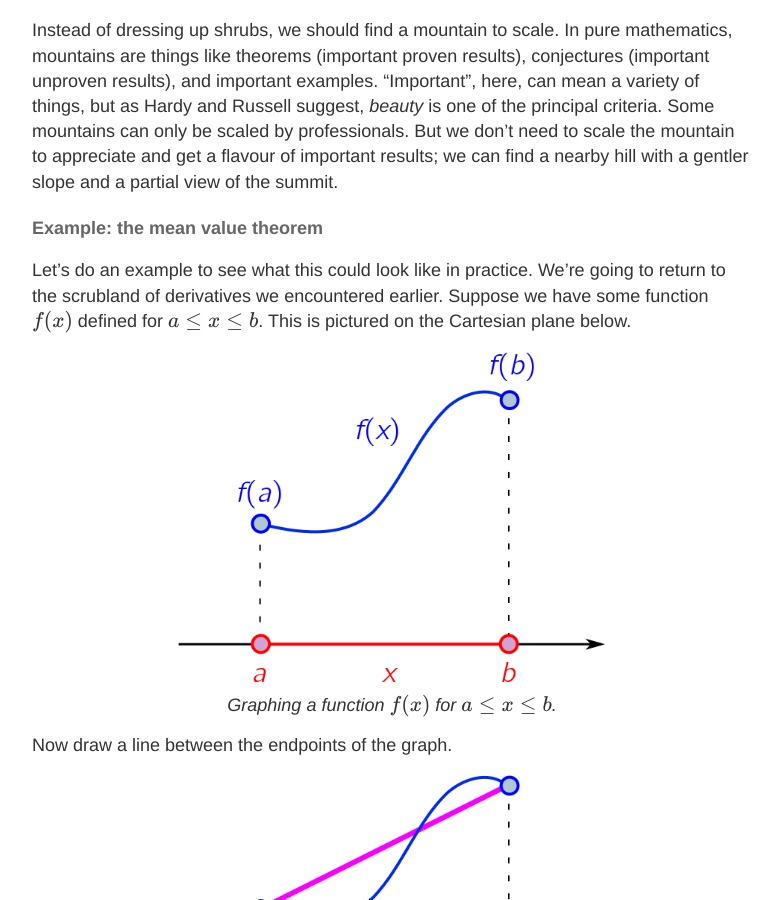
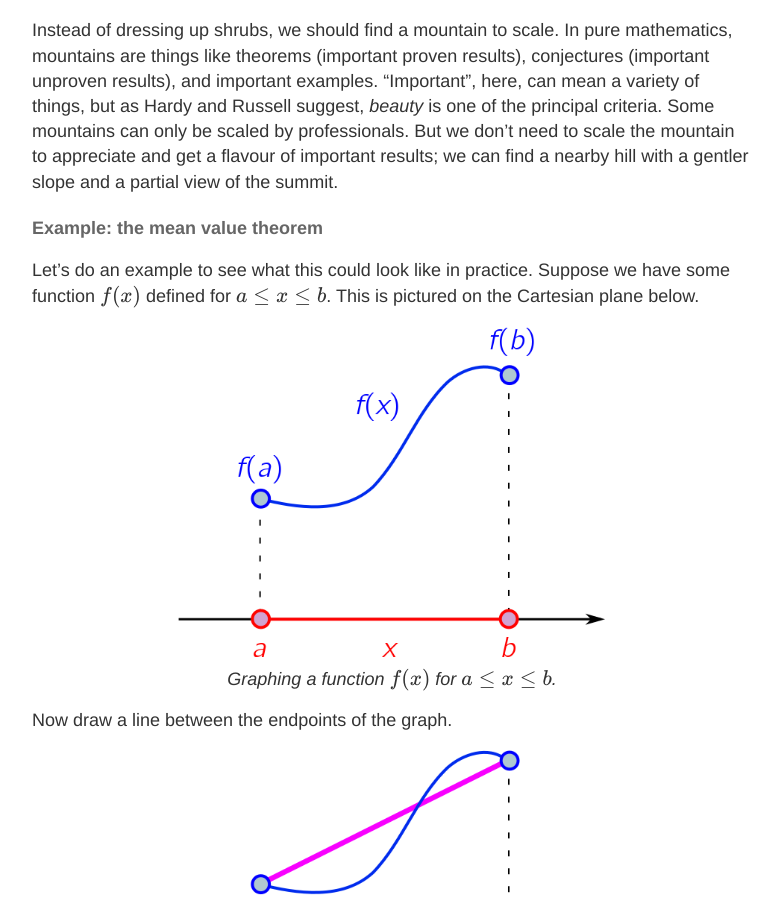
Before and after one commit to hapax/hapax.github.io, a Jekyll site: the page built from assets/teaching.md, in a window 1280 px wide and 900 px high, scrolled down 3370 px. Shown: the whole window, without its empty margins (248-1028 px from the left). Built offline with Jekyll 4.4.1, drawn with Linux system fonts in a browser that asks for light colours; our own code applies the rules of GitHub Pages for plain Markdown files; formulas are drawn with MathJax 3; a script that is not in the unit is left out.

Commit message:
Update teaching.md

```diff
--- a/assets/teaching.md
+++ b/assets/teaching.md
@@ -179,8 +179,6 @@ a partial view of the summit.
 #### Example: the mean value theorem
 
 Let's do an example to see what this could look like in practice.
-We're going to return to the scrubland of derivatives we encountered
-earlier.
 Suppose we have some function $f(x)$ defined for $a \leq x \leq b$.
 This is pictured on the Cartesian plane below.
 
```
